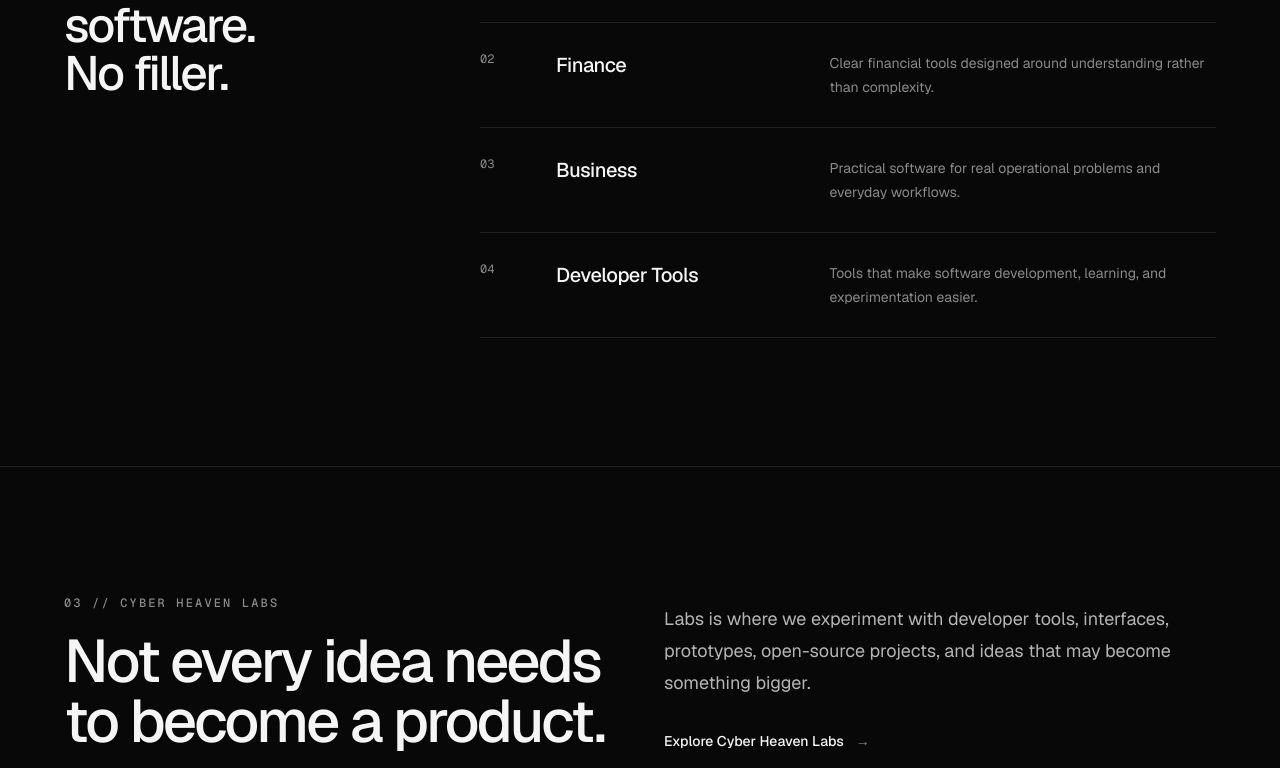
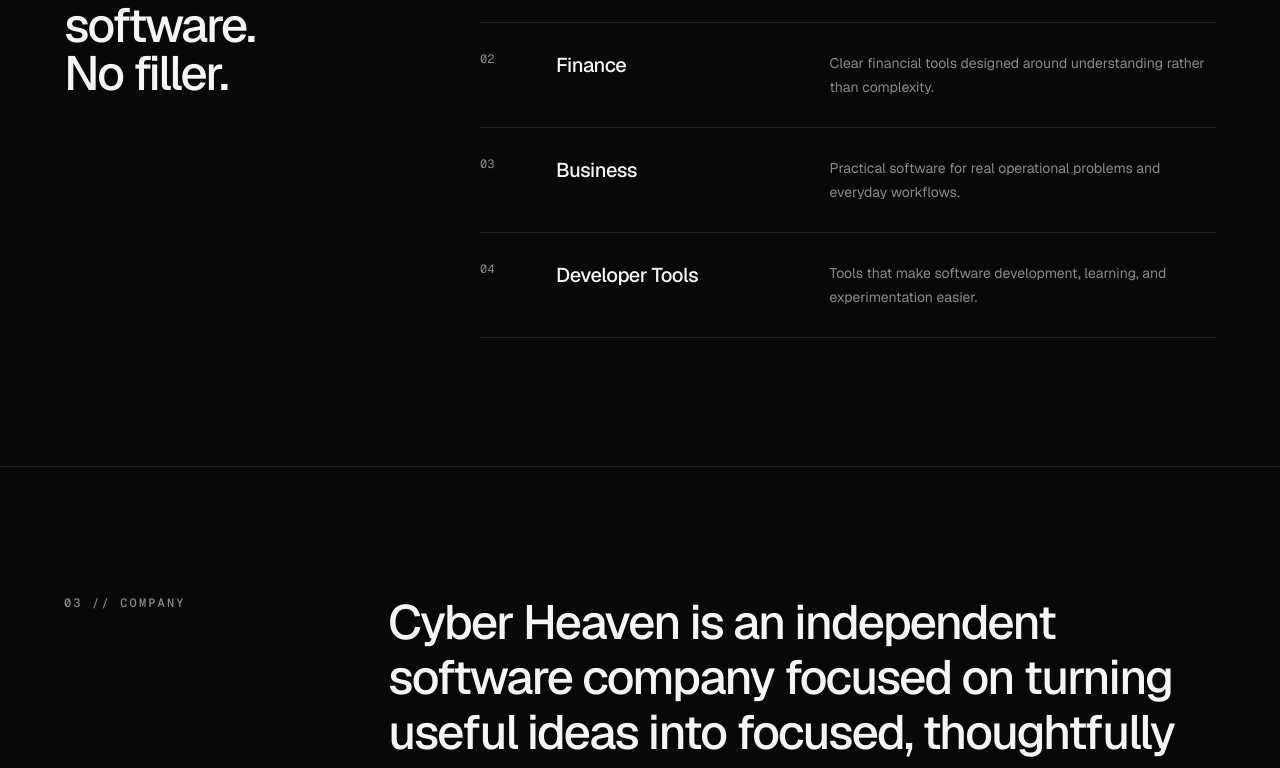
Before and after one commit to YoItsLuisBro/cyberheaven-v2, a Next.js app: page / in a window 1280 px wide. Shown: the part 2000-2768 px from the top of the page. Built offline with nearby package versions, Linux system fonts and the light colour scheme.

Commit message:
refactor: remove Labs from site navigation

```diff
--- a/src/app/labs/page.tsx
+++ /dev/null
@@ -1,16 +0,0 @@
-import { Container } from "@/components/ui/Container";
-import { Eyebrow } from "@/components/ui/Eyebrow";
-
-export default function LabsPage() {
-  return (
-    <Container>
-      <section className="min-h-[60vh] py-24 sm:py-32">
-        <Eyebrow>Cyber Heaven</Eyebrow>
-
-        <h1 className="mt-6 text-5xl font-medium tracking-[-0.05em] sm:text-7xl">
-          Labs
-        </h1>
-      </section>
-    </Container>
-  );
-}
--- a/src/app/page.tsx
+++ b/src/app/page.tsx
@@ -3,7 +3,6 @@
 import { FeaturedProducts } from "@/components/home/FeaturedProducts";
 import { FinalCta } from "@/components/home/FinalCta";
 import { HomeHero } from "@/components/home/HomeHero";
-import { LabsPreview } from "@/components/home/LabsPreview";
 
 export default function Home() {
   return (
@@ -11,7 +10,6 @@
       <HomeHero />
       <FeaturedProducts />
       <BuildAreas />
-      <LabsPreview />
       <CompanyStatement />
       <FinalCta />
     </>
--- a/src/components/home/CompanyStatement.tsx
+++ b/src/components/home/CompanyStatement.tsx
@@ -9,7 +9,7 @@
     <Section>
       <Container>
         <div className="grid gap-12 lg:grid-cols-[1fr_3fr]">
-          <Eyebrow>04 // Company</Eyebrow>
+          <Eyebrow>03 // Company</Eyebrow>
 
           <div>
             <p className="max-w-5xl text-3xl font-medium leading-[1.15] tracking-[-0.04em] sm:text-4xl lg:text-5xl">
--- a/src/components/home/FinalCta.tsx
+++ b/src/components/home/FinalCta.tsx
@@ -6,7 +6,7 @@
   return (
     <section className="border-t border-border py-24 sm:py-32 lg:py-40">
       <Container>
-        <Eyebrow>05 // Cyber Heaven</Eyebrow>
+        <Eyebrow>04 // Cyber Heaven</Eyebrow>
 
         <div className="mt-6 flex flex-col gap-10 lg:flex-row lg:items-end lg:justify-between">
           <h2 className="max-w-4xl text-5xl font-medium leading-[0.98] tracking-[-0.05em] sm:text-6xl lg:text-7xl">
--- a/src/components/home/LabsPreview.tsx
+++ /dev/null
@@ -1,39 +0,0 @@
-import Link from "next/link";
-
-import { Container } from "@/components/ui/Container";
-import { Eyebrow } from "@/components/ui/Eyebrow";
-import { Section } from "@/components/ui/Section";
-
-export function LabsPreview() {
-  return (
-    <Section>
-      <Container>
-        <div className="grid gap-12 lg:grid-cols-2">
-          <div>
-            <Eyebrow>03 // Cyber Heaven Labs</Eyebrow>
-
-            <h2 className="mt-5 max-w-xl text-4xl font-medium tracking-[-0.045em] sm:text-5xl lg:text-6xl">
-              Not every idea needs to become a product.
-            </h2>
-          </div>
-
-          <div className="flex flex-col justify-end">
-            <p className="max-w-xl text-lg leading-8 text-muted-light">
-              Labs is where we experiment with developer tools, interfaces,
-              prototypes, open-source projects, and ideas that may become
-              something bigger.
-            </p>
-
-            <Link
-              href="/labs"
-              className="mt-8 inline-flex w-fit items-center gap-3 text-sm font-medium"
-            >
-              Explore Cyber Heaven Labs
-              <span className="text-muted">→</span>
-            </Link>
-          </div>
-        </div>
-      </Container>
-    </Section>
-  );
-}
--- a/src/data/navigation.ts
+++ b/src/data/navigation.ts
@@ -2,10 +2,6 @@
   {
     label: "Products",
     href: "/products",
-  },
-  {
-    label: "Labs",
-    href: "/labs",
   },
   {
     label: "Company",
```
